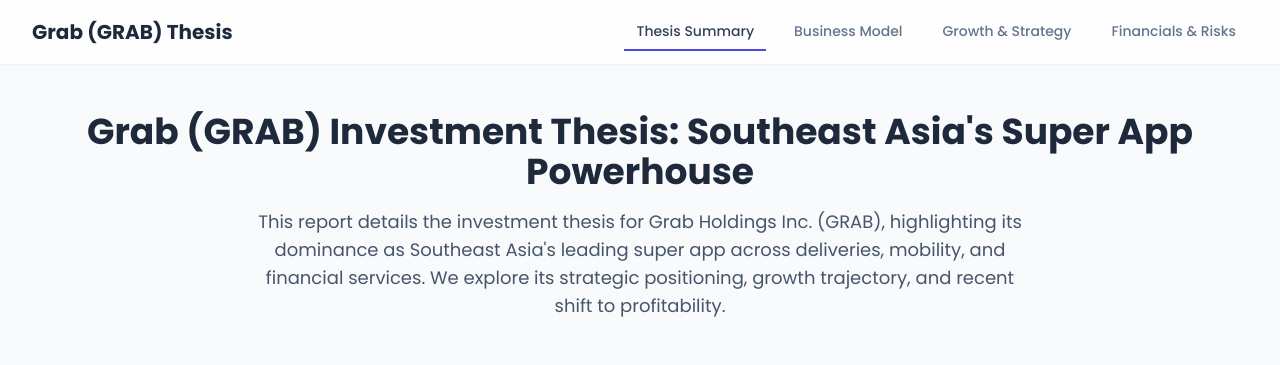
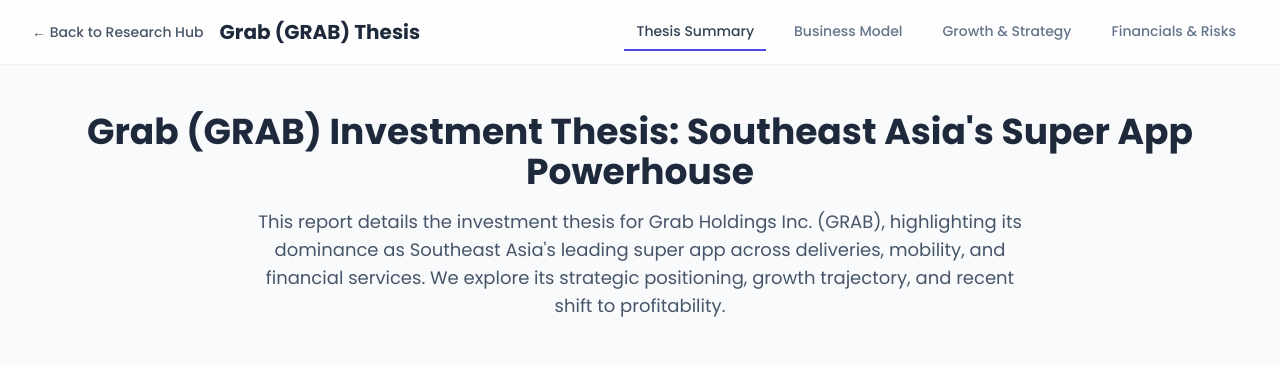
Before and after one commit to devangdshah/investment-research-hub, a plain HTML site: page grab-investment-thesis.html in a window 1280 px wide. Shown: the top 365 px of the page. Drawn offline with nearby package versions, Linux system fonts and the light colour scheme.

Commit message:
Add back navigation links to index page on all new investment thesis reports

```diff
--- a/grab-investment-thesis.html
+++ b/grab-investment-thesis.html
@@ -90,7 +90,10 @@
     <header class="bg-white/80 backdrop-blur-sm sticky top-0 z-50 shadow-sm">
         <nav class="container mx-auto px-4 sm:px-6 lg:px-8">
             <div class="flex items-center justify-between h-16">
-                <div class="flex-shrink-0">
+                <div class="flex items-center space-x-4">
+                    <a href="index.html" class="text-slate-600 hover:text-slate-800 text-sm font-medium">
+                        ← Back to Research Hub
+                    </a>
                     <h1 class="text-xl font-bold text-slate-800">Grab (GRAB) Thesis</h1>
                 </div>
                 <div class="hidden md:block">
```
Also changed, not shown: lmnd-investment-thesis.html (+4 -1 lines), rivn-investment-thesis.html (+4 -1 lines), smci-investment-thesis.html (+4 -1 lines).
